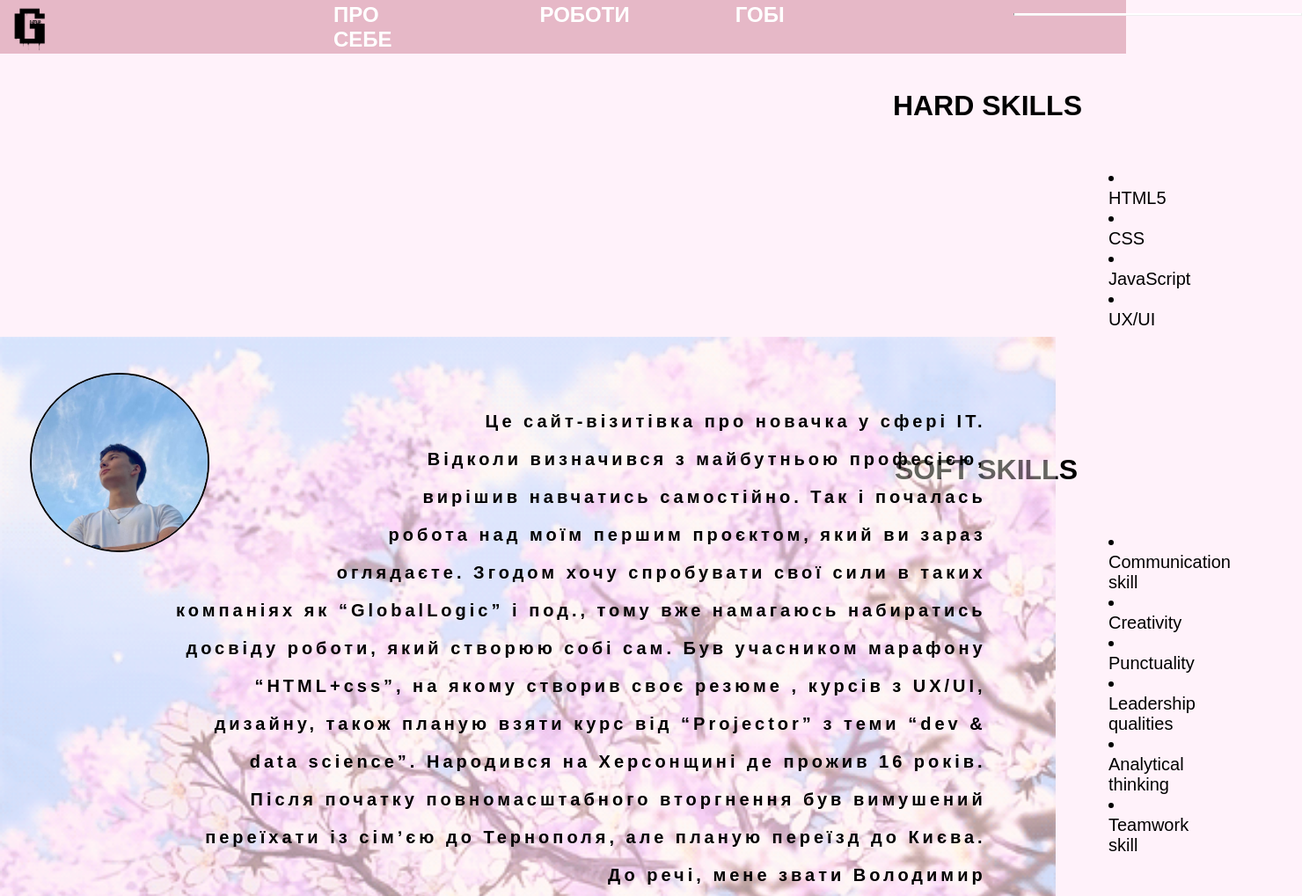
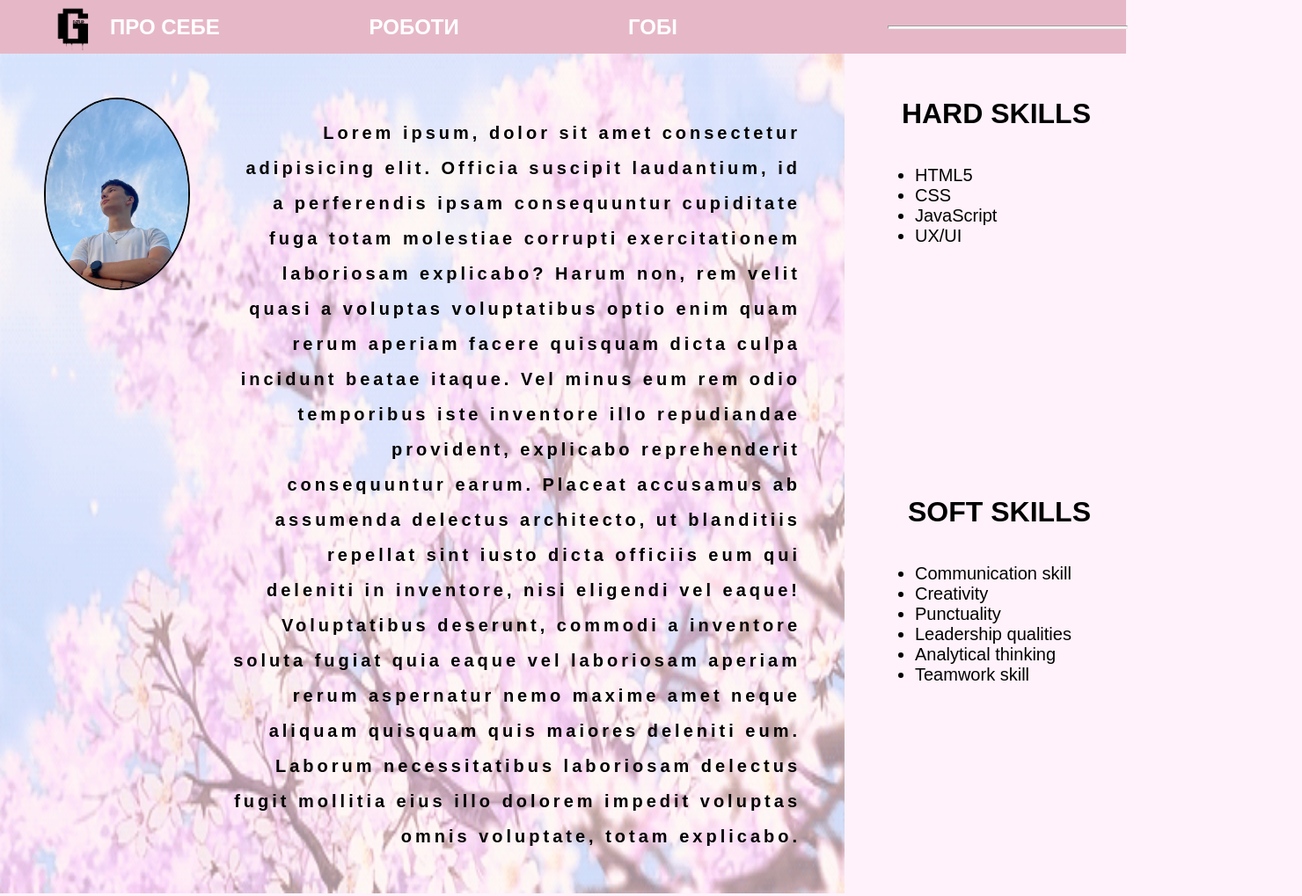
Before and after one commit to gghhton/gonzalerfamily.github.io, a plain HTML site: page index.html in a window 1280 px wide. Shown: the top 1019 px of the page at 88% size, 1480 px wide, since content can reach past the window. Drawn offline with Linux system fonts and the light colour scheme.

Commit message:
Improve visibility for first block

```diff
--- a/index.html
+++ b/index.html
@@ -16,16 +16,46 @@
                 <li><a href="#about">ПРО СЕБЕ</a></li>
                 <li><a href="#works">РОБОТИ</a></li>
                 <li><a href="#hobbies">ГОБІ</a></li>
-                <hr class="panel-hr">
+                <li><hr class="panel-hr"></li>
             </ul>
         </nav>
     </header>
 
+    <div class="main-block block">
+        <div class="block-wrapper">
+            <div id="about" class="about">
+                <div class="bg"><img class="gif" src="image/sakura.gif"></div>
+                <div class="about-wrapper wrapper">
+                    <div class="img-wrapper"><img class="img" src="image/IMG_8948.jpg"></div>
+                    <div class="text"><p>Lorem ipsum, dolor sit amet consectetur adipisicing elit. Officia suscipit laudantium, id a perferendis ipsam consequuntur cupiditate fuga totam molestiae corrupti exercitationem laboriosam explicabo? Harum non, rem velit quasi a voluptas voluptatibus optio enim quam rerum aperiam facere quisquam dicta culpa incidunt beatae itaque. Vel minus eum rem odio temporibus iste inventore illo repudiandae provident, explicabo reprehenderit consequuntur earum. Placeat accusamus ab assumenda delectus architecto, ut blanditiis repellat sint iusto dicta officiis eum qui deleniti in inventore, nisi eligendi vel eaque! Voluptatibus deserunt, commodi a inventore soluta fugiat quia eaque vel laboriosam aperiam rerum aspernatur nemo maxime amet neque aliquam quisquam quis maiores deleniti eum. Laborum necessitatibus laboriosam delectus fugit mollitia eius illo dolorem impedit voluptas omnis voluptate, totam explicabo.</p></div>
+                </div>
+            </div>
+            <div class="skills">
+                <div class="hard-skills">
+                    <span class="skills-title">HARD SKILLS</span>
+                    <ul>
+                        <li>HTML5</li>
+                        <li>CSS</li>
+                        <li>JavaScript</li>
+                        <li>UX/UI</li>
+                    </ul>
+                </div>
+                <div class="soft-skills">
+                    <span class="skills-title">SOFT SKILLS</span>
+                    <ul>
+                        <li>Communication skill</li>
+                        <li>Creativity</li>
+                        <li>Punctuality</li>
+                        <li>Leadership qualities</li>
+                        <li>Analytical thinking</li>
+                        <li>Teamwork skill</li>
+                    </ul>
+                </div>
+            </div>
+        </div>
+    </div>
 
-
-
-        <!--HARD SKILLS-->
-        <div id="about">
+    <!-- <div id="about">
         <h1 class="hard">HARD SKILLS</h1>
             <ul class="hard-skills">
             <li>HTML5</li>
@@ -33,7 +63,6 @@
             <li>JavaScript</li>
             <li>UX/UI</li>
             </ul>
-            <!--SOFT SKILLS-->
             <div>
             <h1 class="soft">SOFT SKILLS</h1>
             <ul class="soft-skills">
@@ -45,11 +74,9 @@
                 <li>Teamwork skill</li>
             </ul>
         </div>
-        </div>
-           <!--Фон сакура-->
-            <div class="img-set">
+    </div> -->
+        <!-- <div class="img-set">
             <img class="gif" src="image/sakura.gif">
-            <!--моє фото+ текст-->
             <img class="img" src="image/IMG_8948.jpg">
             <h3 class="text">   <p class="text-p">Це сайт-візитівка про новачка у сфері ІТ.</p>
                                 <p class="text-p">Відколи визначився з майбутньою професією,</p>
@@ -65,8 +92,8 @@
                                 <p class="text-p">переїхати із сімʼєю до Тернополя, але планую переїзд до Києва.</p>
                                 <p class="text-p">До речі, мене звати Володимир</p>
                                 </h3>
-            </div>
-        <div id="works">
+        </div> -->
+    <!-- <div id="works">
         <hr class="hr-robota">
         <h1 class="robotu">РОБОТИ</h1>
         <hr class="ropota-palka">
@@ -114,14 +141,14 @@
                     <p>5. Емпатія та розуміння: Розуміння та прийняття різних точок зору та ролей.
             </div>
         </div>
-    </div>
-    <div class="carousel-controls">
+    </div> -->
+    <!-- <div class="carousel-controls">
         <button class="carousel-button" id="prevButton" onclick="prevSlide()">Попередня</button>
         <button class="carousel-button" id="nextButton" onclick="nextSlide()">Наступна</button>
     </div>
-</div>
+</div> -->
 
-<div class="text-hobbies">
+<!-- <div class="text-hobbies">
     <h1>
     <p>Ігри розвивають корисні в</p>
     <p>багатьох аспектах життя</p>
@@ -132,8 +159,8 @@
 
 <hr class="exit-hr">
 
-<a href="mailto:vovakuksov2006@gmail.com" class="email-link">Написати мені</a>
-
+<a href="mailto:vovakuksov2006@gmail.com" class="email-link">Написати мені</a> -->
+<!--
 <div class="image-links">
 
     <a href="https://steamcommunity.com/profiles/76561199220489531/" target="_blank">
@@ -156,9 +183,9 @@
    </a>
 
 
-</div>
+</div> -->
 
-    <script>
+    <!-- <script>
         const track = document.querySelector('.carousel-track');
         const slides = Array.from(track.children);
         const nextButton = document.getElementById('nextButton');
@@ -210,7 +237,7 @@
         });
 
         updateButtons();
-    </script>
+    </script>   -->
 
 
 </body>
--- a/style.css
+++ b/style.css
@@ -15,10 +15,9 @@ header {
 }
 
 .logo {
-transform: scale(0.2);
-position: relative;
-right: 124px;
-
+    max-width: 70px;
+    transform: scale(0.2) translateX(124px);
+    margin-right: 55px;
 }
 
 .panel {
@@ -27,15 +26,21 @@ right: 124px;
     color: #ffffff;
 }
 
+nav {
+    width: 100%;
+}
+
 nav ul {
     list-style-type: none;
     margin: 0;
     padding: 0;
     display: flex;
+    align-items: center;
+    column-gap: 2%;
 }
 
 nav ul li {
-    margin: 0  60px;
+    flex: 0 1 24%;
 }
 
 nav ul li a {
@@ -52,17 +57,101 @@ nav ul li a:hover {
 
 .panel-hr {
     background-color: #ffffff;
-    width: 356px;
+    width: 100%;
     height: 2px;
+}
+
+.block {
+    width: 100%;
+    height: 100%;
+    max-height: 800px;
+}
+
+.block-wrapper {
+    display: flex;
+}
+
+.about {
     position: relative;
-    left: 200px;
-    border-top: 70px;
+    flex: 0 1 80%;
+    max-width: 80%;
+}
+
+.about .bg {
+    position: absolute;
+    top: 0;
+    left: 0;
+    width: 100%;
+    height: 100%;
+    z-index: 1;
+    opacity: 0.4;
+}
+
+.bg img {
+    width: 100%;
+    height: 100%;
+}
+
+.wrapper {
+    position: relative;
+    z-index: 2;
+    display: flex;
+}
+
+.img-wrapper {
+    max-width: 20%;
+    flex: 0 1 20%;
+    padding: 50px;
+}
+
+.img {
+    max-width: 220px;
+    max-height: 215px;
+    width: 100%;
+    border-radius: 50%;
+    border: 2px solid #000;
+    object-fit: cover;
+}
+
+.text {
+    padding: 50px 50px 25px 0;
+    max-width: 80%;
+    flex: 0 1 80%;
+    letter-spacing: 4px;
+    font-size: 20px;
+    font-weight: bold;
+    line-height: 40px;
+    text-align: right;
+}
+
+.skills {
+    padding: 50px 40px 0;
+    flex: 0 1 20%;
+    max-width: 20%;
+    display: flex;
+    flex-direction: column;
+}
+
+.skills div {
+    max-height: 50%;
+    height: 50%;
+}
+
+.skills div span {
+    font-size: 32px;
+    text-align: right;
+    display: inline-block;
+    width: 100%;
+    margin-bottom: 20px;
+    font-weight: bold;
+}
+
+.skills ul {
+    font-size: 20px;
 }
 
 
-
-
-.hard {
+/* .hard {
     text-align: right;
     padding-right:50px;
     position: relative;
@@ -283,26 +372,26 @@ height: 1px;
 .img-meregi{
 display: flex;
 width: 50px;
-}
+} */
 
-.image-links {
-    display: flex; /* Використовуємо Flexbox */
-    justify-content: center; /* Вирівнювання по горизонталі */
+/* .image-links {
+    display: flex;
+    justify-content: center;
     position: absolute;
     top: 2180px;
     left: 70%;
-    gap: 20px; /* Відступ між зображеннями */
+    gap: 20px;
     margin-top: 50px;
 }
 
 .image-links a img {
-    width: 50px; /* Зменшений розмір зображень */
-    height: 50px; /* Зменшений розмір зображень */
+    width: 50px;
+    height: 50px;
     transition: transform 0.3s;
 }
 
 .image-links a img:hover {
-    transform: scale(1.1); /* Масштабування під час наведення */
+    transform: scale(1.1);
 }
 
 .email-link {
@@ -317,4 +406,21 @@ width: 50px;
 
 .email-link:hover {
     text-decoration: underline;
+} */
+
+@media (max-width: 700px) {
+    .panel {
+        font-size: 18px;
+    }
+
+    .logo {
+        max-width: 90px;
+        margin-right: 65px;
+    }
 }
+
+@media (max-width: 575px) {
+    .panel {
+        font-size: 14px;
+    }
+}
```
Lines whose indentation alone changed are shown as unchanged.
